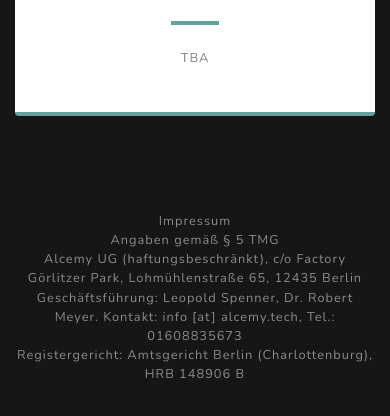
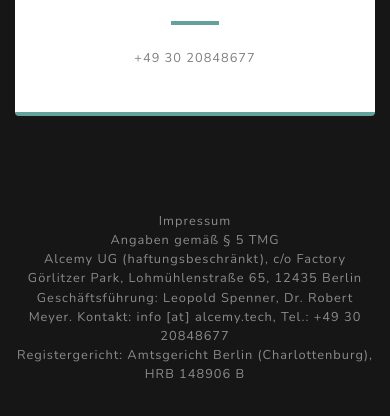
Before and after one commit to SmokinCaterpillar/alcemy_static, a plain HTML site: page index.html in a window 390 px wide. Shown: the part 5114-5530 px from the top of the page. Drawn offline with nearby package versions, Linux system fonts and the light colour scheme.

Commit message:
Added phone number

```diff
--- a/index.html
+++ b/index.html
@@ -279,7 +279,7 @@
                         <h4 class="text-uppercase m-0">Phone</h4>
                         <hr class="my-4">
 
-                        <div class="small text-black-50">TBA</div>
+                        <div class="small text-black-50">+49 30 20848677</div>
                     </div>
                 </div>
             </div>
@@ -308,7 +308,7 @@
         Alcemy UG (haftungsbeschränkt),
         c/o Factory Görlitzer Park, Lohmühlenstraße 65,
         12435 Berlin <br>
-        Geschäftsführung: Leopold Spenner, Dr. Robert Meyer. Kontakt: info [at] alcemy.tech, Tel.: 01608835673<br>
+        Geschäftsführung: Leopold Spenner, Dr. Robert Meyer. Kontakt: info [at] alcemy.tech, Tel.: +49 30 20848677<br>
         Registergericht: Amtsgericht Berlin (Charlottenburg), HRB 148906 B
     </div>
 </footer>
```
